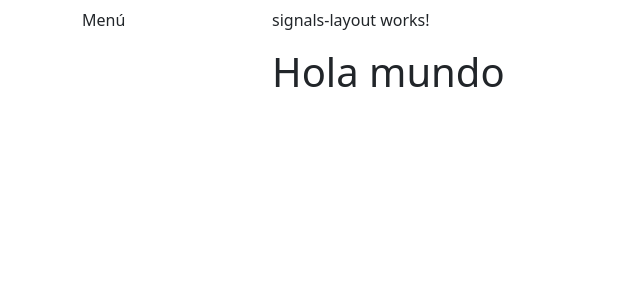
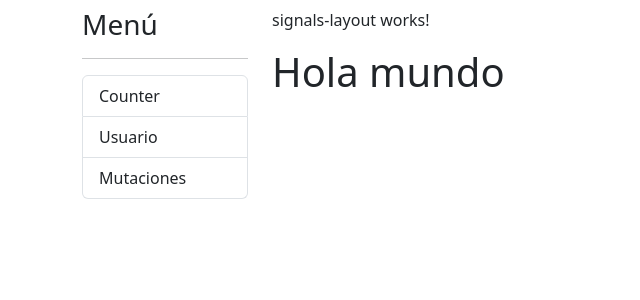
Before and after one commit to JonathanYaguana/CursoAngular, an Angular app in the folder 11-directiveSignals/: page /signals/counter in a window 1280 px wide. Shown: the top 300 px of the page, without its empty margins (0-640 px from the left). Built offline with nearby package versions, Linux system fonts and the light colour scheme.

Commit message:
menu lateral

```diff
--- /dev/null
+++ b/11-directiveSignals/src/app/signals/components/side-menu/side-menu.component.html
@@ -0,0 +1,5 @@
+<ul class="list-group">
+  <li *ngFor="let item of menuItems" [routerLink]="[item.router]" routerLink="Activate" class="list-group-item">
+    {{ item.title }}
+  </li>
+</ul>
--- /dev/null
+++ b/11-directiveSignals/src/app/signals/components/side-menu/side-menu.component.ts
@@ -0,0 +1,21 @@
+import { Component } from '@angular/core';
+
+interface menuItem{
+  title: string;
+  router: string;
+}
+
+@Component({
+  selector: 'side-menu',
+  templateUrl: './side-menu.component.html',
+  styleUrl: './side-menu.component.css'
+})
+export class SideMenuComponent {
+
+  public menuItems: menuItem [] = [
+    { title: 'Counter', router: 'counter'},
+    { title: 'Usuario', router: 'user-info'},
+    { title: 'Mutaciones', router: 'properties'},
+  ]
+
+}
--- a/11-directiveSignals/src/app/signals/layout/signals-layout/signals-layout.component.html
+++ b/11-directiveSignals/src/app/signals/layout/signals-layout/signals-layout.component.html
@@ -1,6 +1,8 @@
 <div class="row mt-2">
   <div class="col-2">
-    Menú
+    <h3>Menú</h3>
+    <hr>
+    <side-menu/>
   </div>
 
   <div class="col-10">
--- a/11-directiveSignals/src/app/signals/signals.module.ts
+++ b/11-directiveSignals/src/app/signals/signals.module.ts
@@ -3,15 +3,17 @@ import { CommonModule } from '@angular/common';
 
 import { SignalsRoutingModule } from './signals-routing.module';
 import { SignalsLayoutComponent } from './layout/signals-layout/signals-layout.component';
+import { SideMenuComponent } from './components/side-menu/side-menu.component';
 
 
 @NgModule({
   declarations: [
-    SignalsLayoutComponent
+    SignalsLayoutComponent,
+    SideMenuComponent
   ],
   imports: [
     CommonModule,
-    SignalsRoutingModule
+    SignalsRoutingModule,
   ]
 })
 export class SignalsModule { }
```
Also changed, not shown: 11-directiveSignals/src/app/signals/components/side-menu/side-menu.component.css (added).
